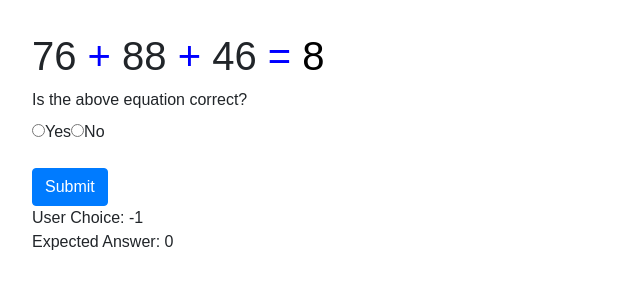
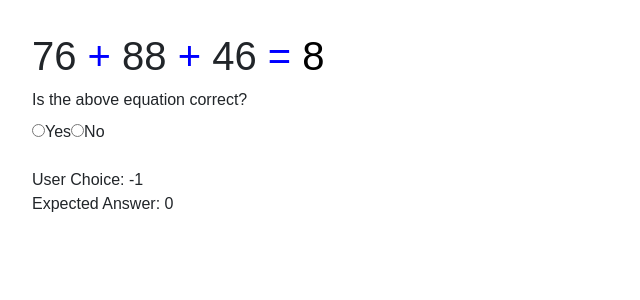
Before and after one commit to francesyu90/SimpleAdd, a React (Create React App) app in the folder simpleadd/: page / in a window 1280 px wide. Shown: the top 300 px of the page, without its empty margins (0-640 px from the left). Built offline with nearby package versions, Linux system fonts and the light colour scheme; the HTML template or start-up script is replaced by a standard one.

Commit message:
Remove Submit button in UserInput component

```diff
--- a/simpleadd/src/components/UserInput.js
+++ b/simpleadd/src/components/UserInput.js
@@ -12,18 +12,8 @@ const json = {
 
 class UserInput extends Component {
 
-    state = {
-        value: '',
-        score: 0
-    }
-
     handleChange(event) {
-        this.setState({value: event.currentTarget.value})
-    }
-
-    handleSubmit(event) {
-        event.preventDefault();
-        this.props.getUserInput(this.state.value);
+        this.props.getUserInput(event.currentTarget.value);
     }
 
     render() {
@@ -51,14 +41,6 @@ class UserInput extends Component {
                             </Radio>
                         ))}
                     </FormGroup>
-
-                    <Button
-                        type="submit"
-                        bsStyle="primary"
-                        onClick={this.handleSubmit.bind(this)
-                    }
-                        >Submit
-                    </Button>
                 </form>
             </div>
         );
```
